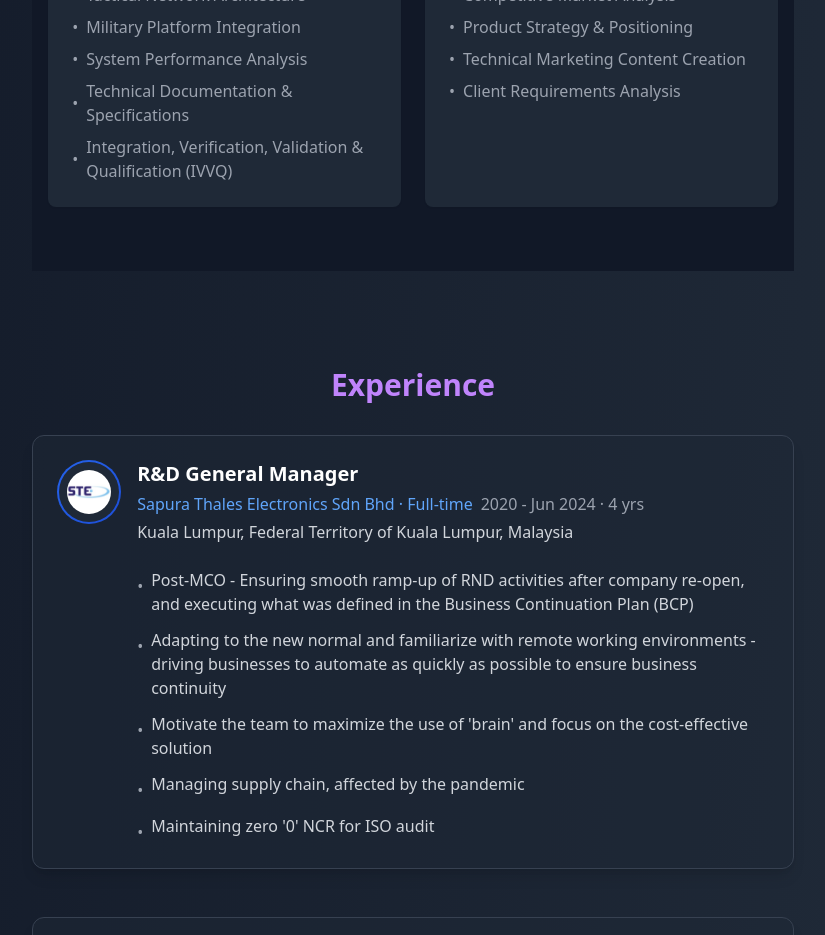
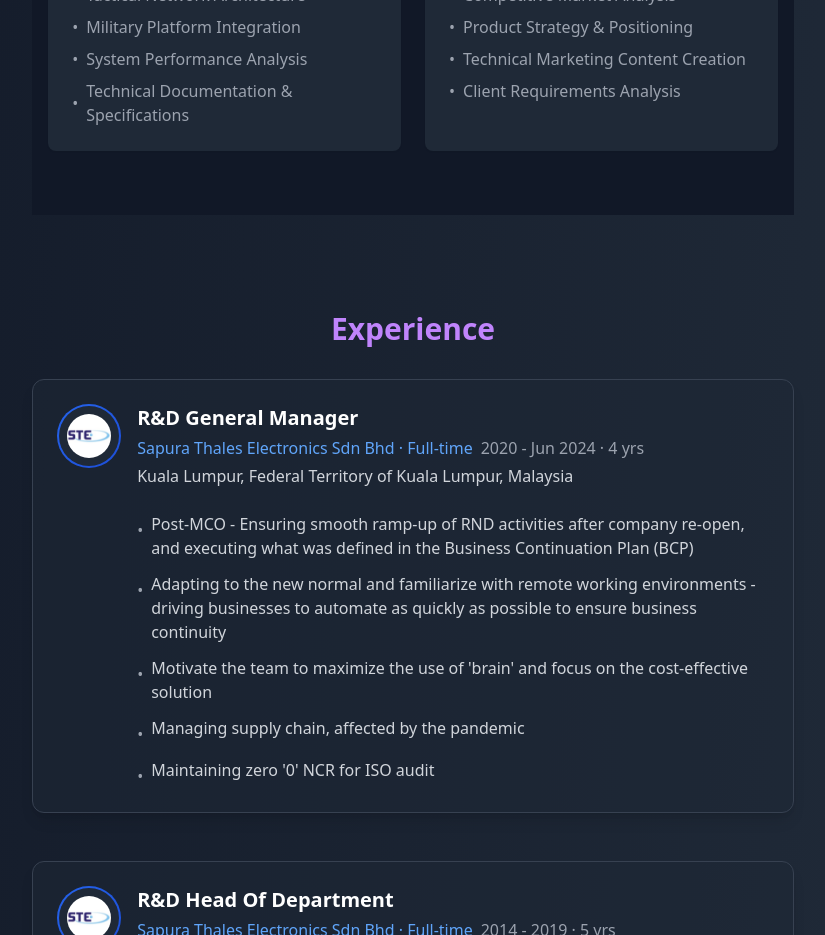
Before and after one commit to adyaakob/portfolio, a Next.js app: page / in a window 1280 px wide. Shown: the part 2740-3675 px from the top of the page, without its empty margins (227-1052 px from the left). Built offline with nearby package versions, Linux system fonts and the light colour scheme.

Commit message:
Use Github Copilot to Commit

```diff
--- a/src/components/sections/Skills.tsx
+++ b/src/components/sections/Skills.tsx
@@ -20,8 +20,7 @@ const skillsData = {
     "Tactical Network Architecture",
     "Military Platform Integration",
     "System Performance Analysis",
-    "Technical Documentation & Specifications",
-    "Integration, Verification, Validation & Qualification (IVVQ)"
+    "Technical Documentation & Specifications"
   ],
   "Business Development": [
     "Technical Proposal Development",
@@ -61,8 +60,7 @@ export default function Skills() {
         "Tactical Network Architecture",
         "Military Platform Integration",
         "System Performance Analysis",
-        "Technical Documentation & Specifications",
-        "Integration, Verification, Validation & Qualification (IVVQ)"
+        "Technical Documentation & Specifications"
       ]
     },
     {
```
